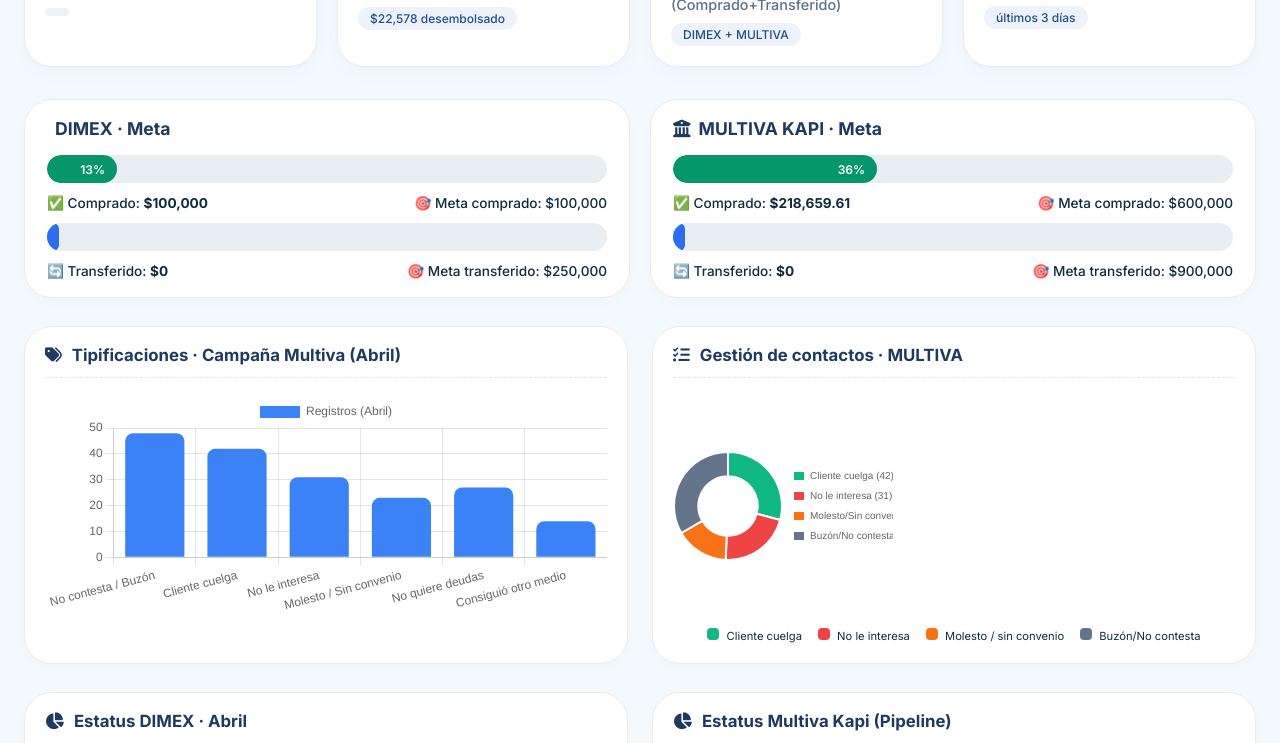
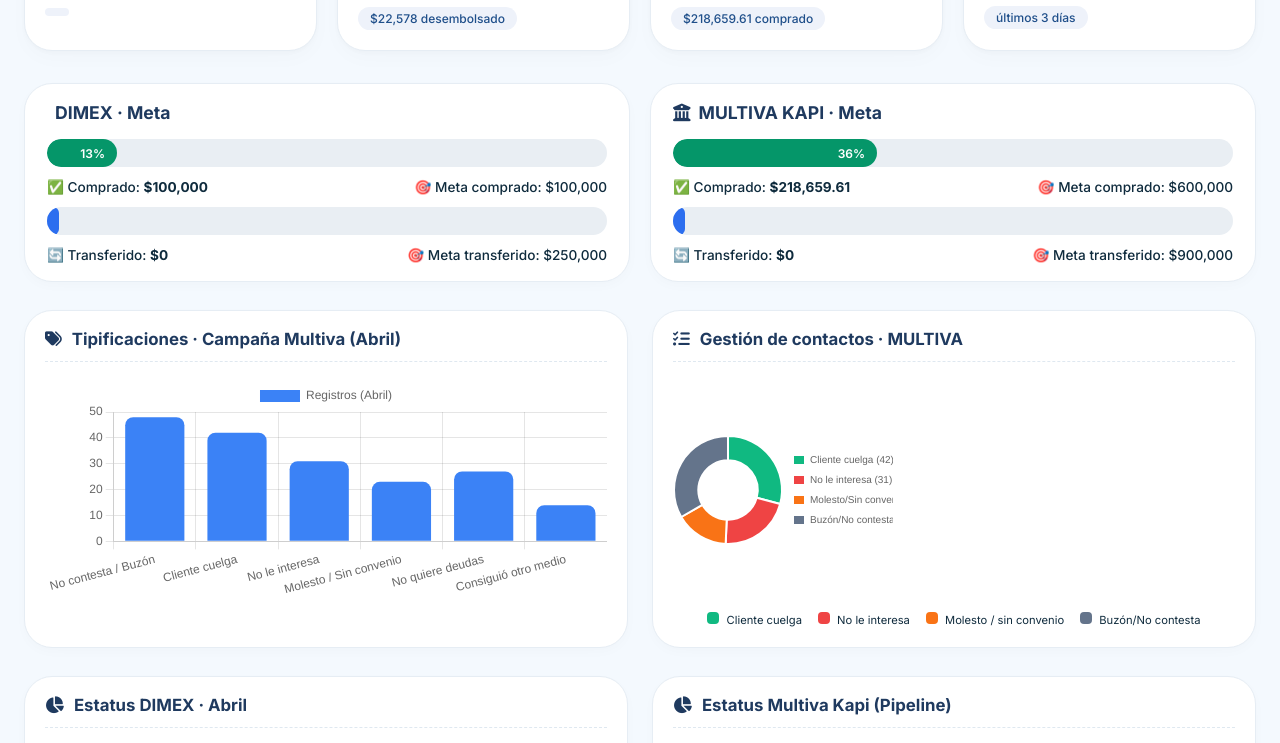
Before and after one commit to licdiegoasesoriamercantil-maker/dbmulticreditos, a plain HTML site: page index.html in a window 1280 px wide. Shown: the part 233-976 px from the top of the page. Drawn offline with nearby package versions, Linux system fonts and the light colour scheme.

Commit message:
Update index.html

```diff
--- a/index.html
+++ b/index.html
@@ -322,7 +322,7 @@
   <div class="kpi-grid">
     <div class="kpi-card"><div class="kpi-icon"><i class="fas fa-phone-alt"></i></div><div class="kpi-value">522</div><div class="kpi-label">Gestiones totales (Abril)</div><span class="kpi-trend"><i class="fas fa-chart-simple"></i></span></div>
     <div class="kpi-card"><div class="kpi-icon"><i class="fas fa-check-circle" style="color:#059669;"></i></div><div class="kpi-value">1</div><div class="kpi-label">✅ Aprobado DIMEX</div><span class="kpi-trend">$22,578 desembolsado</span></div>
-    <div class="kpi-card"><div class="kpi-icon"><i class="fas fa-hand-holding-usd"></i></div><div class="kpi-value">$1.05M</div><div class="kpi-label">Pipeline total (Comprado+Transferido)</div><span class="kpi-trend">DIMEX + MULTIVA</span></div>
+      <div class="kpi-card"><div class="kpi-icon"><i class="fas fa-check-circle" style="color:#059669;"></i></div><div class="kpi-value">1</div><div class="kpi-label">✅ Comprado MULTIVA</div><span class="kpi-trend">$218,659.61 comprado</span></div>
     <div class="kpi-card"><div class="kpi-icon"><i class="fas fa-chart-line"></i></div><div class="kpi-value">198+</div><div class="kpi-label">Llamadas campaña (abril)</div><span class="kpi-trend">últimos 3 días</span></div>
   </div>
 
```
